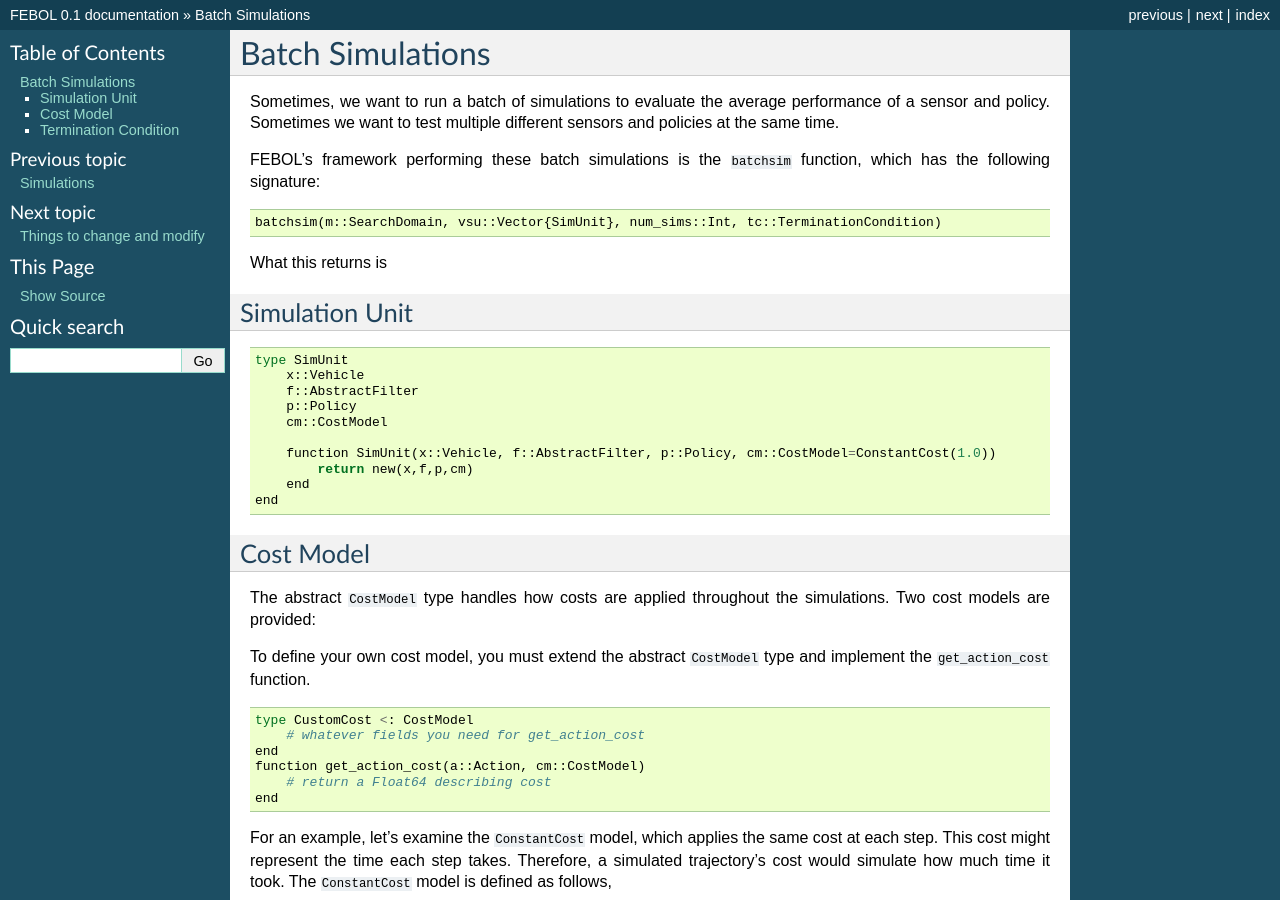
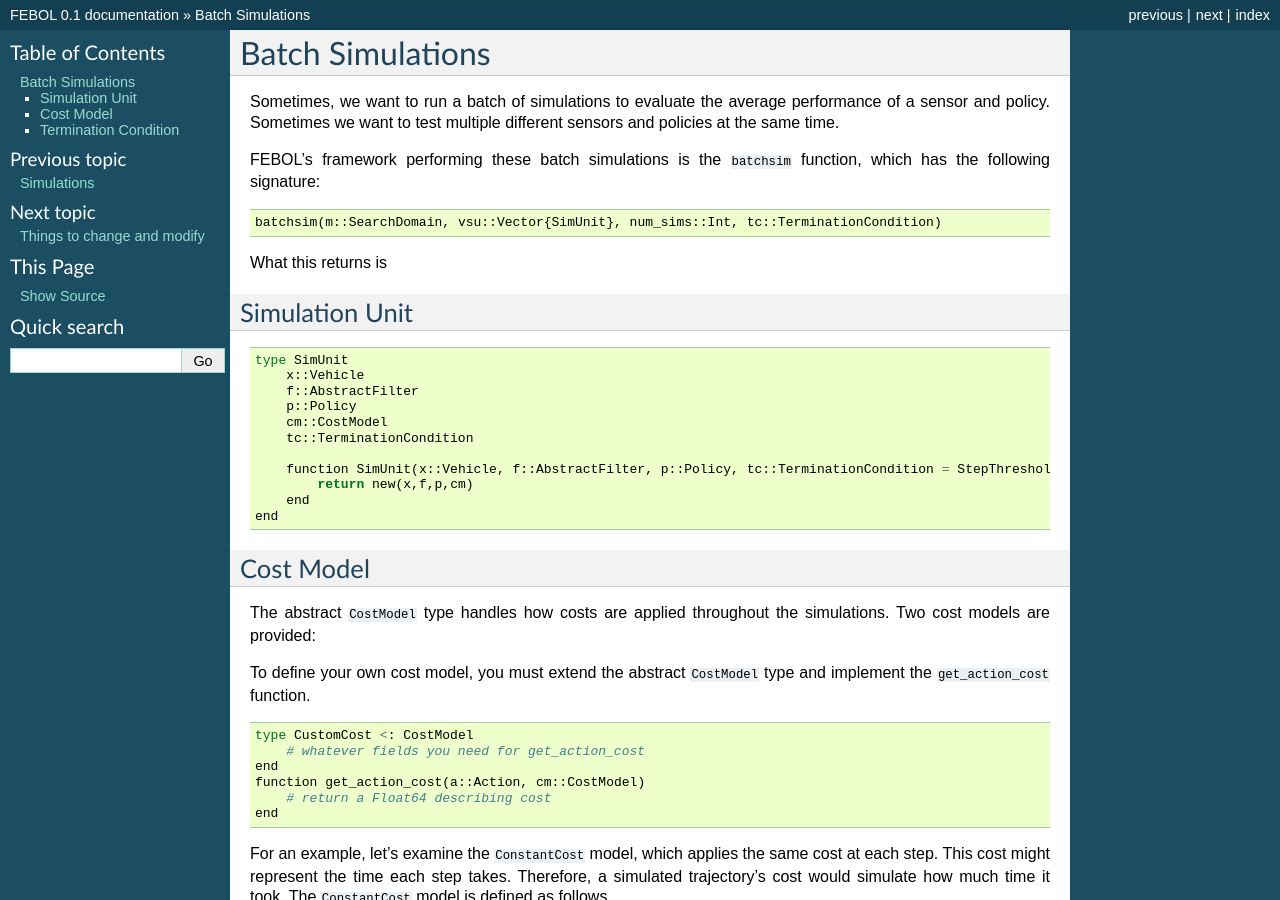
Before and after one commit to cdrckrgt/FEBOL.jl, a Sphinx documentation site: the page built from docs/batchsim.rst, in a window 1280 px wide and 900 px high. Built offline with Sphinx 7.4.7, drawn with Linux system fonts in a browser that asks for light colours.

Commit message:
minor doc tweak

```diff
--- a/docs/batchsim.rst
+++ b/docs/batchsim.rst
@@ -21,8 +21,9 @@
         f::AbstractFilter
         p::Policy
         cm::CostModel
+        tc::TerminationCondition
 
-        function SimUnit(x::Vehicle, f::AbstractFilter, p::Policy, cm::CostModel=ConstantCost(1.0))
+        function SimUnit(x::Vehicle, f::AbstractFilter, p::Policy, tc::TerminationCondition = StepThreshold(10), cm::CostModel=ConstantCost(1.0))
             return new(x,f,p,cm)
         end
     end
```
